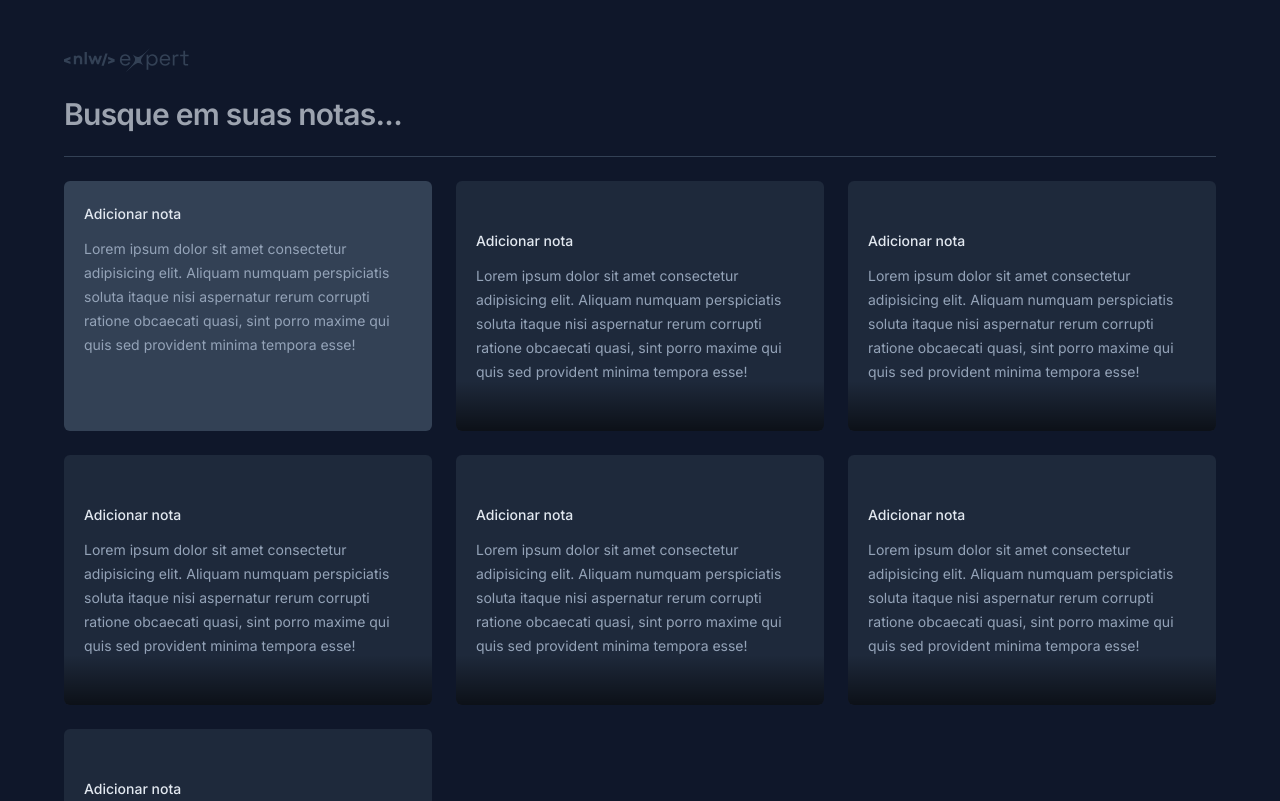
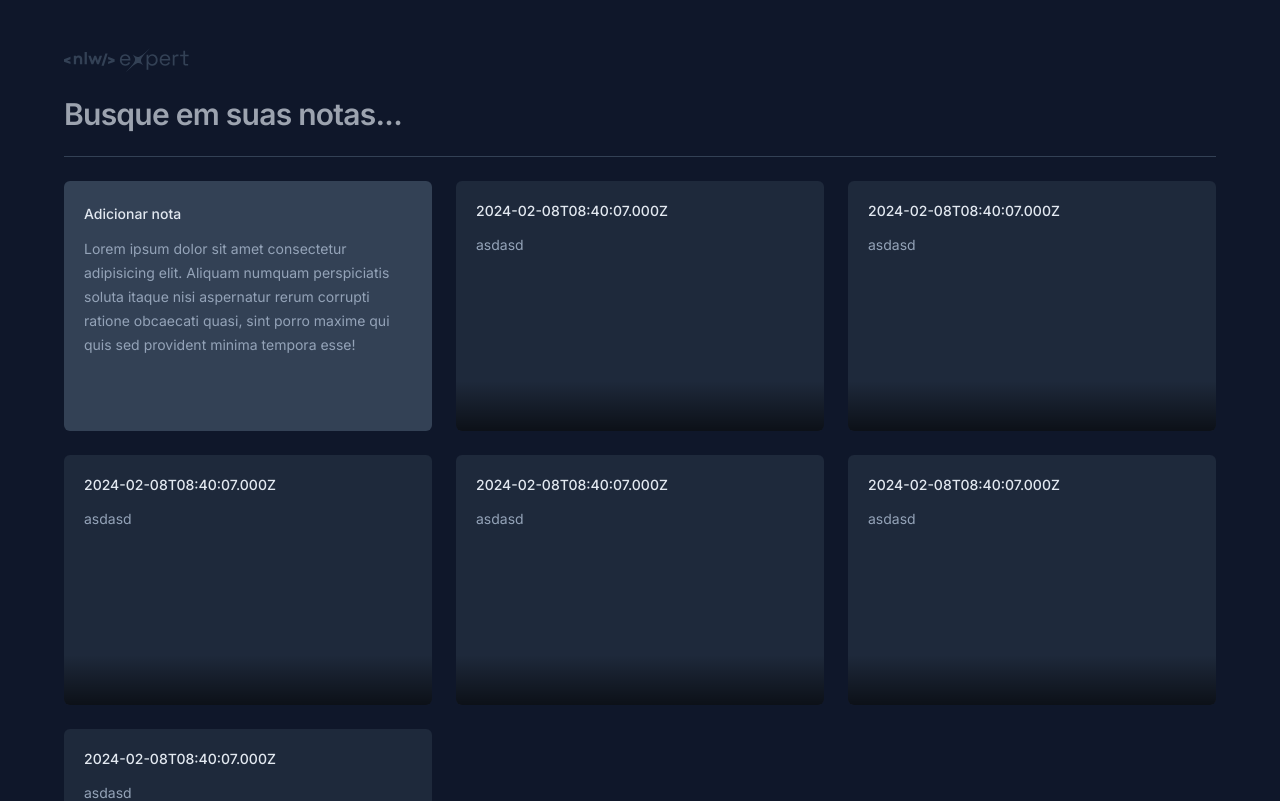
Before and after one commit to lipebz/rockeatseat-nlw-14-reactjs-expert-notes, a React (Vite) app: page / in a window 1280 px wide. Shown: the top 801 px of the page. Built offline with nearby package versions, Linux system fonts and the light colour scheme.

Commit message:
Implementa atributos tipados ao componente

```diff
--- a/src/app.tsx
+++ b/src/app.tsx
@@ -20,12 +20,12 @@
 
       <div className="grid grid-cols-3 auto-rows-[250px] gap-6">
         <NewNoteCard />
-        <NoteCard />
-        <NoteCard />
-        <NoteCard />
-        <NoteCard />
-        <NoteCard />
-        <NoteCard />
+        <NoteCard note={{date: new Date, content: 'asdasd'}} />
+        <NoteCard note={{date: new Date, content: 'asdasd'}} />
+        <NoteCard note={{date: new Date, content: 'asdasd'}} />
+        <NoteCard note={{date: new Date, content: 'asdasd'}} />
+        <NoteCard note={{date: new Date, content: 'asdasd'}} />
+        <NoteCard note={{date: new Date, content: 'asdasd'}} />
       </div>
     </div>
   )
--- a/src/components/note-card.tsx
+++ b/src/components/note-card.tsx
@@ -1,12 +1,20 @@
-export function NoteCard() {
+interface NoteCardProps {
+    note: {
+        date: Date
+        content: string
+    }
+}
+
+export function NoteCard({ note }: NoteCardProps) {
     return (
-        <button className="text-left outline-none rounded-md bg-slate-800 p-5 space-y-3 overflow-hidden
-        relative hover:ring-2 hover:ring-slate-300 focus-visible:ring-2 focus-visible:ring-lime-400">
+        <button className="text-left outline-none rounded-md bg-slate-800 p-5
+        gap-3 overflow-hidden relative hover:ring-2 hover:ring-slate-300
+        focus-visible:ring-2 focus-visible:ring-lime-400 flex flex-col">
             <span className="text-sm font-medium text-slate-200">
-                Adicionar nota
+                {note.date.toISOString()}
             </span>
             <p className="text-sm leading-6 text-slate-400">
-                Lorem ipsum dolor sit amet consectetur adipisicing elit. Aliquam numquam perspiciatis soluta itaque nisi aspernatur rerum corrupti ratione obcaecati quasi, sint porro maxime qui quis sed provident minima tempora esse!
+                {note.content}
             </p>
             <div className="absolute bottom-0 left-0 right-0 h-1/5 bg-gradient-to-t
             from-black/60 to-black/0 pointer-events-none" />
```
